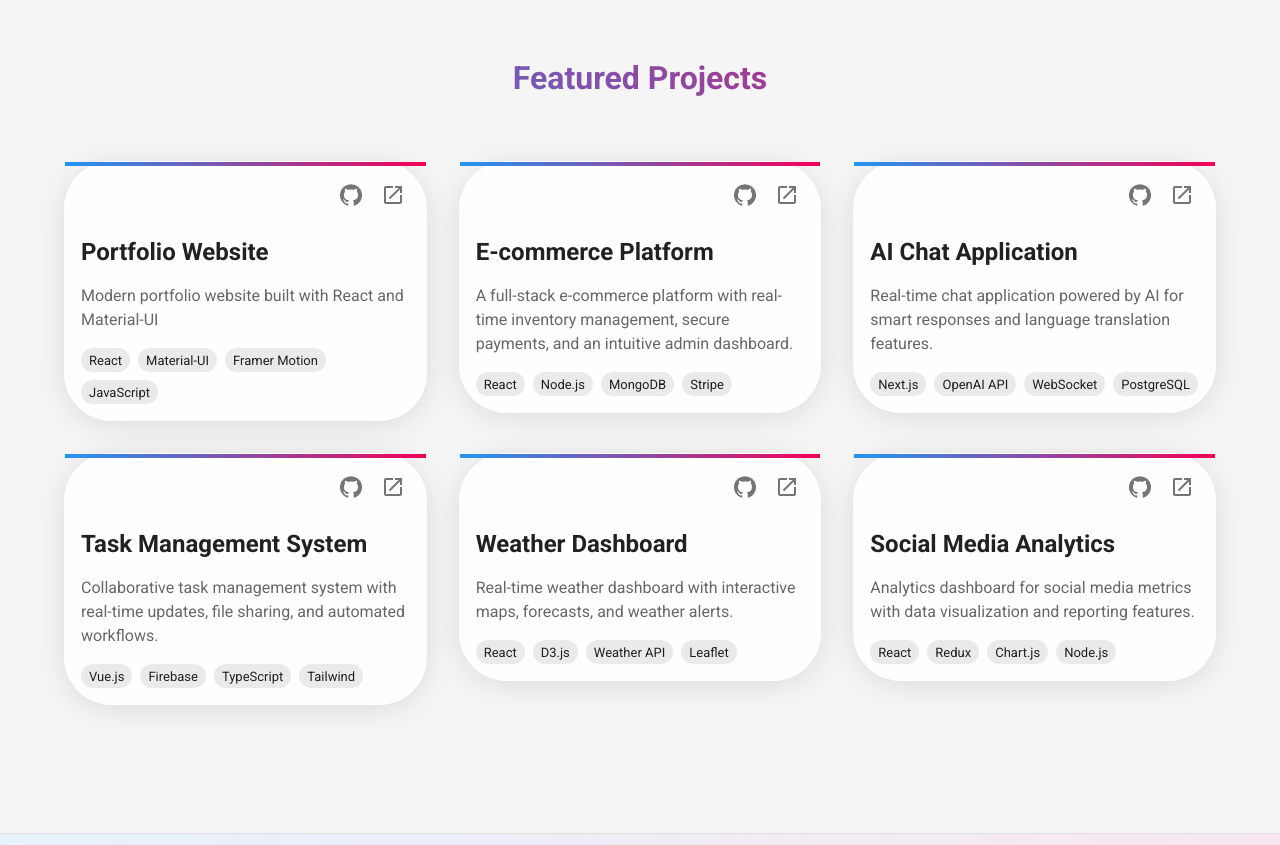
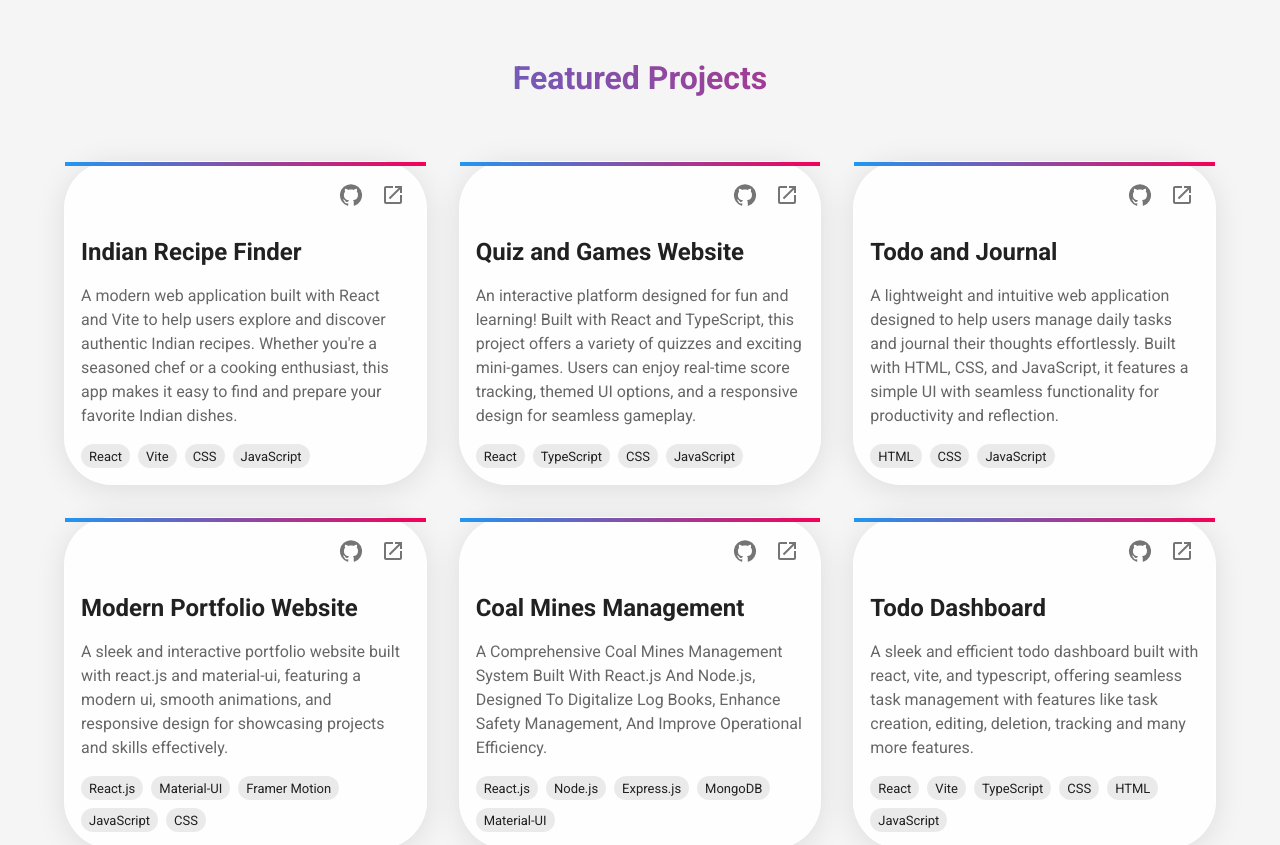
Before and after one commit to Aman2125/Personal-Portfolio, a React (Create React App) app: page / in a window 1280 px wide. Shown: the part 3440-4285 px from the top of the page. Built offline with nearby package versions, Linux system fonts and the light colour scheme.

Commit message:
alignment issue resolved

```diff
--- a/src/pages/Projects.js
+++ b/src/pages/Projects.js
@@ -177,54 +177,90 @@ const Projects = () => {
 
   const projects = [
     {
-      title: "Portfolio Website",
-      description: "Modern portfolio website built with React and Material-UI",
-      image: "/portfolio.jpg",
-      github: "https://github.com/yourusername/portfolio",
-      demo: "https://your-portfolio.com",
-      technologies: ["React", "Material-UI", "Framer Motion", "JavaScript"],
-      keyFeatures: ["Responsive Design", "Dark Mode", "Interactive UI", "Animations"],
-      problemStatement: "Needed a modern, interactive portfolio to showcase projects and skills effectively while demonstrating frontend development expertise.",
-      approach: "Implemented a React-based solution with Material-UI for consistent design and Framer Motion for smooth animations. Focused on user experience and performance.",
-      implementation: "Built with modular components, custom hooks for state management, and responsive design principles. Used Framer Motion for page transitions and micro-interactions.",
-      challenges: "Optimizing performance with complex animations, ensuring cross-browser compatibility, and maintaining smooth transitions across different screen sizes.",
-      results: "Created a highly interactive, performant portfolio that effectively showcases projects and skills while providing an engaging user experience."
+     title: "Indian Recipe Finder",
+description: "A modern web application built with React and Vite to help users explore and discover authentic Indian recipes. Whether you're a seasoned chef or a cooking enthusiast, this app makes it easy to find and prepare your favorite Indian dishes.",
+image: "/recipe_finder.jpg",
+github: "https://github.com/Aman2125/Indian_recipe_finder",
+demo: "https://aman2125.github.io/Indian_recipe_finder/",
+technologies: ["React", "Vite", "CSS", "JavaScript"],
+keyFeatures: ["Search Recipes", "Category Filters", "Detailed Instructions", "Modern UI", "Responsive Design", "API Integration"],
+problemStatement: "Finding authentic Indian recipes online can be challenging due to scattered resources and inconsistent instructions. This application provides a centralized platform for discovering and preparing Indian dishes easily.",
+approach: "Developed a React-based solution using Vite for optimized performance. Implemented a clean and intuitive UI with responsive design principles. Integrated a recipe API to fetch real-time data and ensure fresh content.",
+implementation: "Built using component-based development for modularity and maintainability. Used CSS for custom styling and API fetch calls for real-time recipe updates. Optimized search functionality for quick and accurate results.",
+challenges: "Ensuring fast performance while handling API calls, designing an intuitive user interface, and maintaining an engaging user experience across different devices.",
+results: "Successfully developed a feature-rich recipe finder that allows users to seamlessly search, filter, and explore authentic Indian recipes with a modern and responsive interface.",
+
+},
+    {title: "Quiz and Games Website",
+      description: "An interactive platform designed for fun and learning! Built with React and TypeScript, this project offers a variety of quizzes and exciting mini-games. Users can enjoy real-time score tracking, themed UI options, and a responsive design for seamless gameplay.",
+      image: "/quiz_games.jpg",
+      github: "https://github.com/Aman2125/Quiz_and_Games",
+      demo: "https://aman2125.github.io/Quiz_and_Games/",
+      technologies: ["React", "TypeScript", "CSS", "JavaScript"],
+      keyFeatures: ["Mini-Games", "Scoreboard", "Quiz Timer", "Login and Signup", "Dark and Light Mode", "Daily Challenges"],
+      problemStatement: "Finding a single platform that offers both engaging quizzes and mini-games with real-time tracking and personalized experiences can be challenging. This project aims to provide an enjoyable and educational space for users.",
+      approach: "Developed a React and TypeScript-based solution with a modular component structure. Implemented secure login/signup features and a dynamic scoreboard. Designed a modern UI with theme-switching capabilities.",
+      implementation: "Utilized React components for seamless gameplay and quiz interactions. Integrated a real-time scoreboard to track user progress. Applied responsive design principles for smooth performance across devices.",
+      challenges: "Ensuring smooth gameplay mechanics, optimizing real-time score tracking, and implementing an intuitive yet engaging UI for both quizzes and games.",
+      results: "Successfully created an engaging and feature-rich platform where users can test their knowledge, play mini-games, and track their progress in a fun and interactive way.",
     },
     {
-      title: 'E-commerce Platform',
-      description: 'A full-stack e-commerce platform with real-time inventory management, secure payments, and an intuitive admin dashboard.',
-      technologies: ['React', 'Node.js', 'MongoDB', 'Stripe'],
-      github: 'https://github.com/yourusername/ecommerce',
-      demo: 'https://demo-ecommerce.com'
+      title: "Todo and Journal",
+       description: "A lightweight and intuitive web application designed to help users manage daily tasks and journal their thoughts effortlessly. Built with HTML, CSS, and JavaScript, it features a simple UI with seamless functionality for productivity and reflection.",
+       image: "/todo_journal.jpg",
+       gitHub: "https://github.com/Aman2125/Todo-and-Journal",
+       demo: "https://your-todo-journal.com",
+       technologies: ["HTML", "CSS", "JavaScript"],
+       keyFeatures: ["Todo List", "Journaling Page", "Calendar View", "Signup and Login", "Contact Page", "Local Storage", "Simple UI"],
+       problemStatement: "Managing tasks and journaling thoughts efficiently in a distraction-free environment can be difficult. This project aims to provide a minimal yet effective solution.",
+       approach: "Designed a browser-based solution with a clean UI for task management and journaling. Integrated local storage for data persistence and added authentication for secure access.",
+       implementation: "Developed an interactive todo list with task editing and completion tracking. Implemented a journaling page, calendar view, and secure authentication system using JavaScript.",
+       challenges: "Ensuring seamless user experience, managing local storage efficiently, and providing a responsive layout for various devices.",
+       results: "Created a feature-rich yet lightweight application that allows users to organize tasks and document thoughts efficiently, enhancing productivity and mindfulness.",
     },
     {
-      title: 'AI Chat Application',
-      description: 'Real-time chat application powered by AI for smart responses and language translation features.',
-      technologies: ['Next.js', 'OpenAI API', 'WebSocket', 'PostgreSQL'],
-      github: 'https://github.com/yourusername/ai-chat',
-      demo: 'https://ai-chat-demo.com'
+      title: "Modern Portfolio Website",
+      description: "A sleek and interactive portfolio website built with react.js and material-ui, featuring a modern ui, smooth animations, and responsive design for showcasing projects and skills effectively.",
+      image: "/portfolio.jpg",
+      github: "https://github.com/Aman2125/Personal-Portfolio",
+      demo: "https://your-portfolio.com",
+      technologies: ["React.js", "Material-UI", "Framer Motion", "JavaScript", "CSS"],
+      keyFeatures: ["Interactive ui", "Project showcase", "Skills visualization", "Dark/Light mode", "Smooth animations", "Responsive design"],
+      problemStatement: "Creating an engaging and professional online presence to showcase projects, skills, and experience efficiently while maintaining a visually appealing design.",
+      approach: "Built a react-based interactive portfolio with material-ui for consistency, framer motion for animations, and a fully responsive layout to enhance user experience.",
+      implementation: "Designed modular react components, integrated smooth animations for ui elements, implemented a project showcase with stepper navigation, and ensured accessibility across devices.",
+      challenges: "Optimizing animations for performance, designing an intuitive yet stylish ui, and ensuring responsiveness across all screen sizes.",
+      results: "Developed a polished, feature-rich portfolio that effectively highlights skills, projects, and achievements while providing a seamless browsing experience."
     },
     {
-      title: 'Task Management System',
-      description: 'Collaborative task management system with real-time updates, file sharing, and automated workflows.',
-      technologies: ['Vue.js', 'Firebase', 'TypeScript', 'Tailwind'],
-      github: 'https://github.com/yourusername/task-manager',
-      demo: 'https://task-manager-demo.com'
+      title: "Coal Mines Management",
+description: "A Comprehensive Coal Mines Management System Built With React.js And Node.js, Designed To Digitalize Log Books, Enhance Safety Management, And Improve Operational Efficiency.",
+image: "/coal_mines.jpg",
+gitHub: "https://github.com/Aman2125/Coal_Mines_Management",
+demo: "https://your-demo-link.com",
+technologies: ["React.js", "Node.js", "Express.js", "MongoDB", "Material-UI"],
+keyFeatures: ["Digital Log Books", "Safety Management", "Real-Time Monitoring", "User Authentication", "Data Visualization", "Responsive Design"],
+problemStatement: "Modernizing Coal Mine Operations By Replacing Traditional Paper-Based Logs With A Digital System For Improved Safety, Compliance, And Efficiency.",
+approach: "Developed A Full-Stack Solution Using React.js For The Frontend, Node.js With Express.js For The Backend, And MongoDB For Efficient Data Management.",
+implementation: "Built An Interactive UI With Material-UI, Integrated Real-Time Monitoring Features, Implemented Secure User Authentication, And Ensured Seamless Data Visualization.",
+challenges: "Handling Large-Scale Data Efficiently, Implementing Real-Time Updates For Monitoring, And Ensuring Compliance With Safety Regulations.",
+results: "Created A Robust And User-Friendly System That Streamlines Coal Mine Management, Enhances Safety Measures, And Improves Overall Productivity.",
     },
     {
-      title: 'Weather Dashboard',
-      description: 'Real-time weather dashboard with interactive maps, forecasts, and weather alerts.',
-      technologies: ['React', 'D3.js', 'Weather API', 'Leaflet'],
-      github: 'https://github.com/yourusername/weather-app',
-      demo: 'https://weather-dashboard-demo.com'
-    },
-    {
-      title: 'Social Media Analytics',
-      description: 'Analytics dashboard for social media metrics with data visualization and reporting features.',
-      technologies: ['React', 'Redux', 'Chart.js', 'Node.js'],
-      github: 'https://github.com/yourusername/social-analytics',
-      demo: 'https://social-analytics-demo.com'
+      title: "Todo Dashboard",
+      description: "A sleek and efficient todo dashboard built with react, vite, and typescript, offering seamless task management with features like task creation, editing, deletion, tracking and many more features.",
+      image: "/todo_dashboard.jpg",
+      github: "https://github.com/Aman2125/To_Do_Dashboard",
+      demo: "https://your-todo-dashboard.com",
+      technologies: ["React", "Vite", "TypeScript", "CSS" , "HTML" , "JavaScript"],
+      keyFeatures: ["Task creation", "task editing", "task deletion", "progress tracking", "modern ui", "optimized performance"],
+      problemStatement: "Efficiently managing daily tasks while ensuring an intuitive and clutter-free user experience can be challenging. this app simplifies task tracking with a modern interface.",
+      approach: "Developed using react for a dynamic ui, vite for fast development, and typescript for robust type safety. designed an intuitive dashboard for easy task management.",
+      implementation: "Built reusable react components, integrated smooth ui interactions, implemented local storage for persistent data, and ensured optimal performance for all devices.",
+      challenges: "Ensuring real-time updates for task status, optimizing performance for large task lists, and maintaining a clean yet functional ui.",
+      results: "Created a high-performance, user-friendly task management app that enhances productivity and simplifies daily planning."
     }
+
   ];
 
   return (
```
